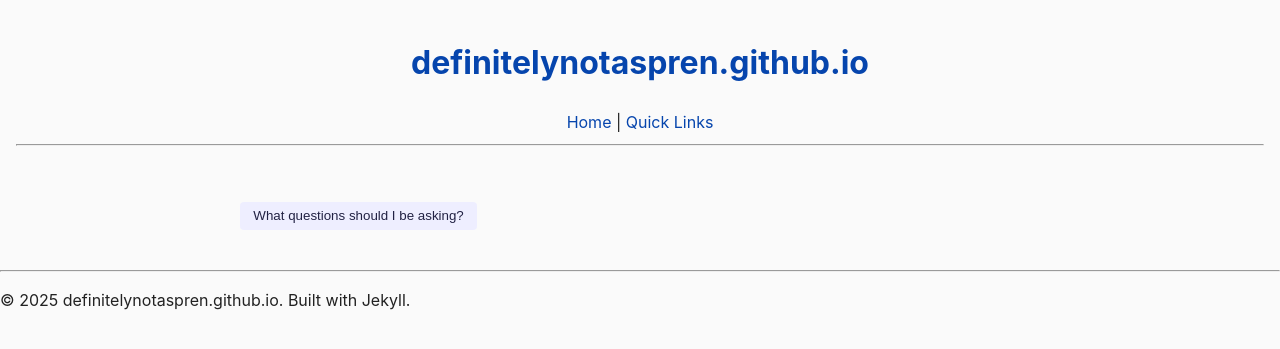
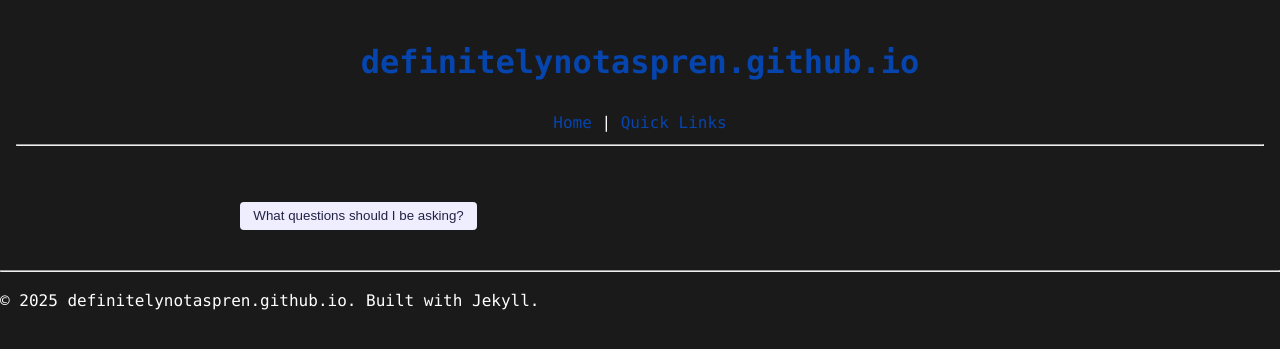
Before and after one commit to definitelynotaspren/definitelynotaspren.github.io, a Jekyll site: the page built from index.md, in a window 1280 px wide. Shown: the top 349 px of the page. Built offline with Jekyll 4.4.1, drawn with Linux system fonts in a browser that asks for light colours.

Commit message:
Restyle site with console theme

```diff
--- a/assets/css/main.css
+++ b/assets/css/main.css
@@ -1,7 +1,7 @@
 body {
-  background: #fafafa;
-  color: #222;
-  font-family: -apple-system, BlinkMacSystemFont, "Segoe UI", Roboto, Helvetica, Arial, sans-serif;
+  background: #1a1a1a;
+  color: #ffffff;
+  font-family: "Consolas", "Courier New", monospace;
   line-height: 1.6;
   margin: 0;
   padding: 0;
@@ -61,6 +61,11 @@
   font-weight: bold;
 }
 
+b,
+strong {
+  color: #cccccc;
+}
+
 tr:nth-child(even) {
   background-color: #fafafa;
 }
```
